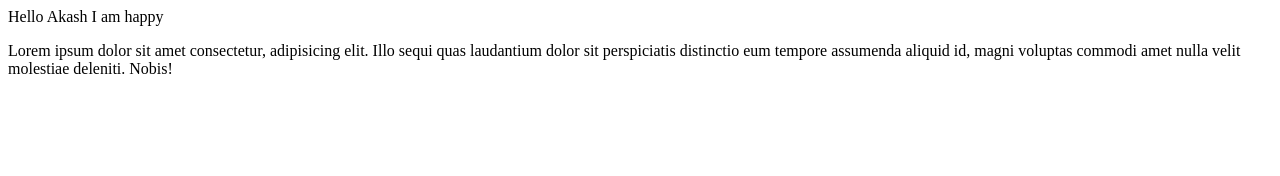
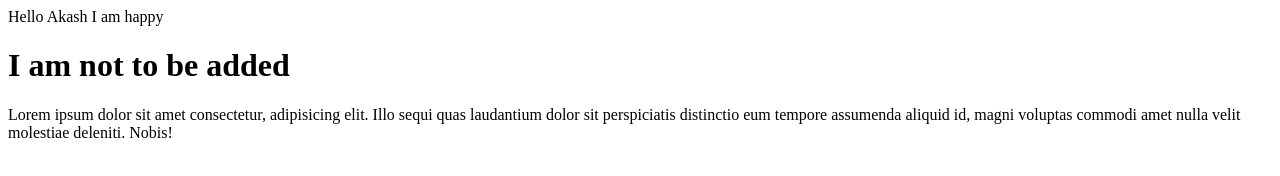
Before and after one commit to akashmaji946/lecture0, a plain HTML site: page index.html in a window 1280 px wide. Drawn offline with Linux system fonts and the light colour scheme.

Commit message:
Update index.html

```diff
--- a/index.html
+++ b/index.html
@@ -7,6 +7,7 @@
 <body>
     Hello Akash
     I am happy
+    <h1>I am not to be added</h1>
     <p>Lorem ipsum dolor sit amet consectetur, adipisicing elit. Illo sequi quas laudantium dolor sit perspiciatis distinctio eum tempore assumenda aliquid id, magni voluptas commodi amet nulla velit molestiae deleniti. Nobis!</p>
 </body>
 </html>
```
